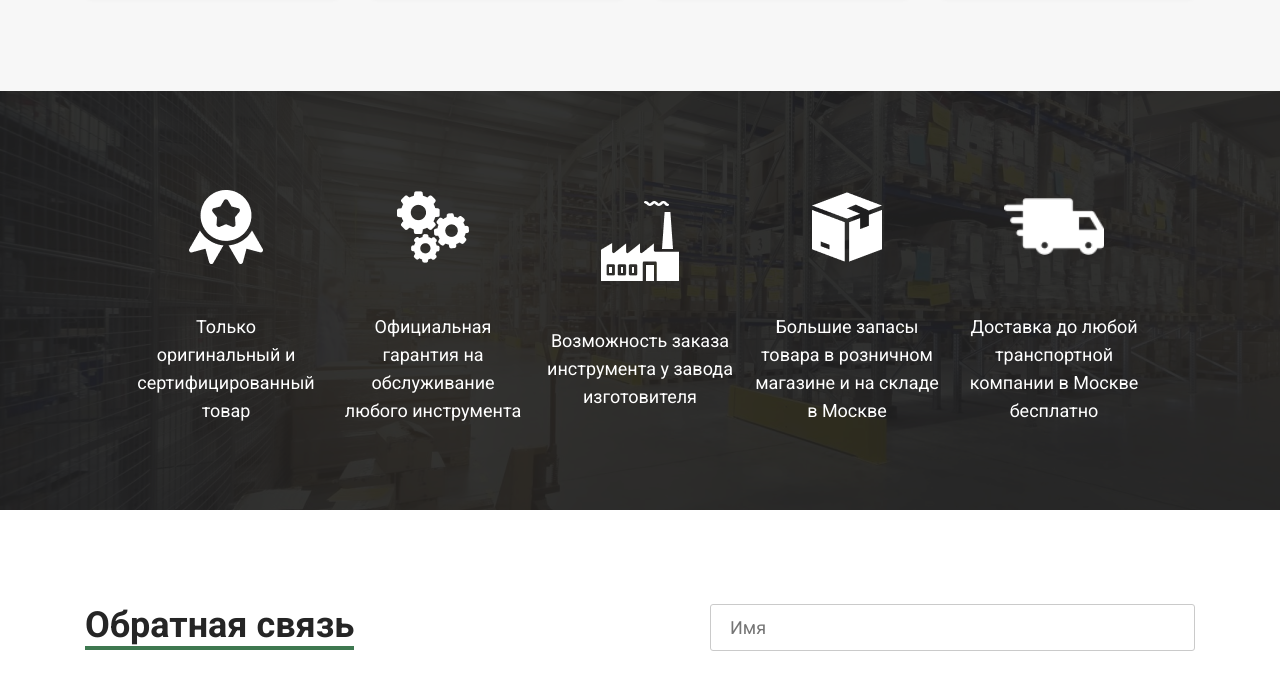
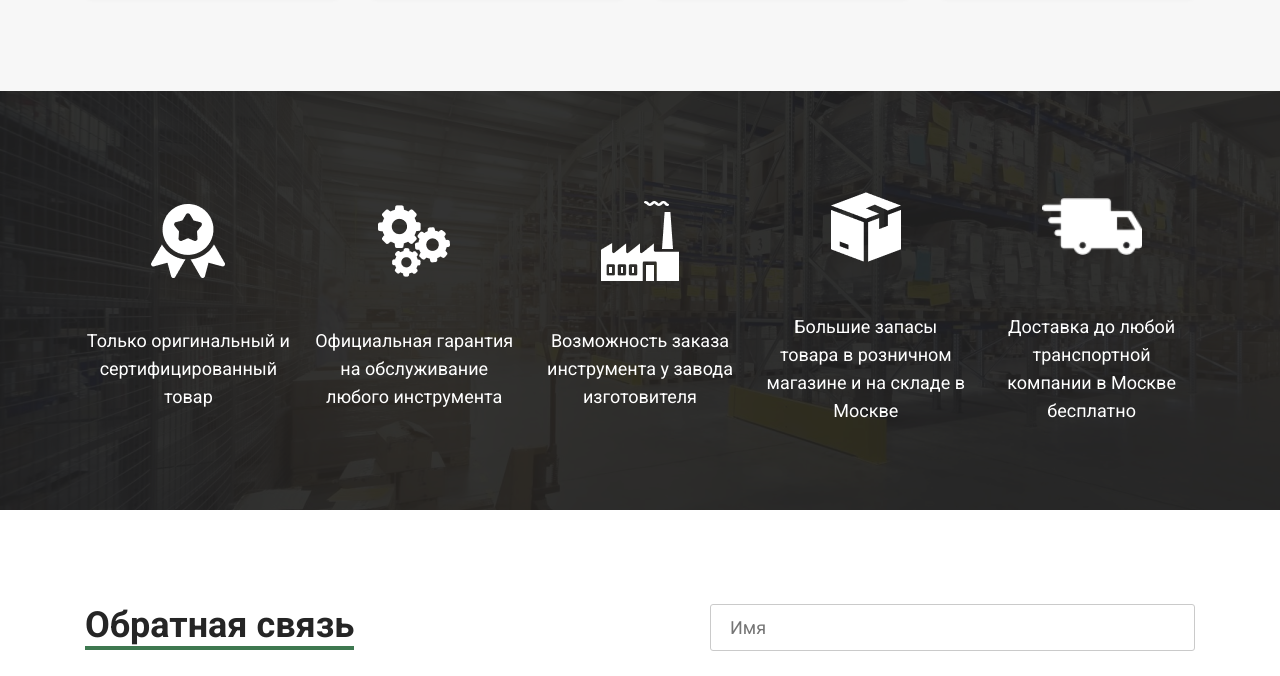
Before and after one commit to nebesnaya2910/K9N, a plain HTML site: page index.html in a window 1280 px wide. Shown: the part 1660-2336 px from the top of the page. Drawn offline with nearby package versions, Linux system fonts and the light colour scheme.

Commit message:
working with the form

```diff
--- a/style.css
+++ b/style.css
@@ -5,10 +5,10 @@
     text-decoration: none;
 }
 
-form {
+/* form {
     max-width: 485px;
     width: 100%;
-}
+} */
 
 .container-header {
     max-width: 1080px;
@@ -336,14 +336,14 @@ form {
     display: flex;
     align-items: center;
     justify-content: center;
-    max-width: 1240px;
+    /* max-width: 1240px; */
     min-height: 419px;
     width: 100%;
     margin: 0 auto;
 }
 
 .advantage {
-    max-width: 15%;
+    max-width: 16%;
     z-index: 1;
     text-align: center;
     display: flex;
@@ -522,3 +522,6 @@ textarea:focus {
 .footer-navbar-link:not(:last-child) {
     margin-right: 50px;
 }
+@media screen {
+
+}
```
